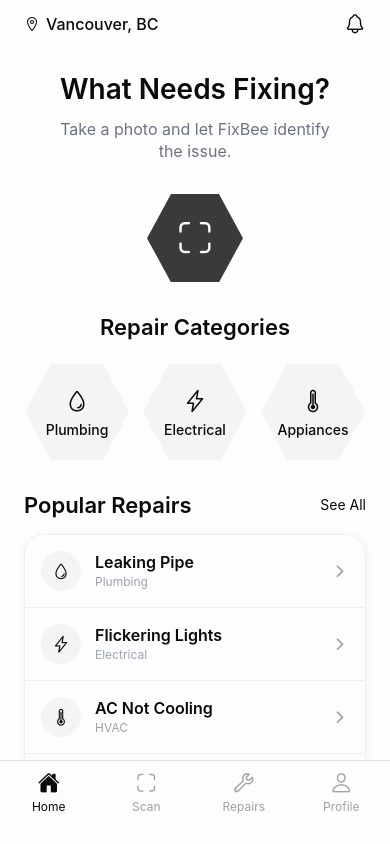
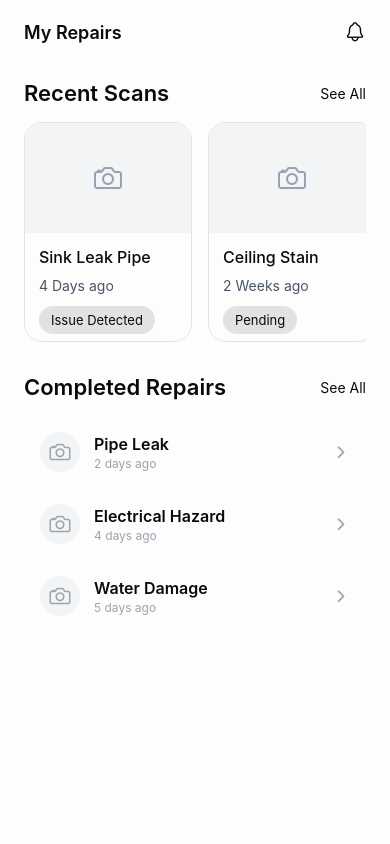
Before and after one commit to capstoneTeam01/Front-End, a React Native app: screen /MyRepairs in a window 390 px wide. Built offline with nearby package versions, Linux system fonts and the light colour scheme; no server answers.

Commit message:
FIXBEE-332 Create Repair Scan Detail Screen FIXBEE-334 Create Recent Scan Detail Screen

```diff
--- /dev/null
+++ b/src/components/RecentScanCard/RecentScanCard.js
@@ -0,0 +1,40 @@
+import React from "react";
+import {
+  View,
+  Text,
+} from "react-native";
+
+import { Ionicons } from "@expo/vector-icons";
+import styles from "./RecentScanCardStyle";
+
+const RecentScanCard = ({ item }) => {
+  return (
+    <View style={styles.card}>
+      <View style={styles.image}>
+        <Ionicons
+          name="camera-outline"
+          size={32}
+          color="#98A2B3"
+        />
+      </View>
+
+      <View style={styles.content}>
+        <Text style={styles.title}>
+          {item.title}
+        </Text>
+
+        <Text style={styles.date}>
+          {item.date}
+        </Text>
+
+        <View style={styles.badge}>
+          <Text style={styles.badgeText}>
+            {item.status}
+          </Text>
+        </View>
+      </View>
+    </View>
+  );
+};
+
+export default RecentScanCard;
--- /dev/null
+++ b/src/components/RecentScanCard/RecentScanCardStyle.js
@@ -0,0 +1,53 @@
+import { StyleSheet } from "react-native";
+
+const styles = StyleSheet.create({
+  card: {
+    width: 168,
+    height: 220,
+    borderWidth: 1,
+    borderColor: "#E2E2E2",
+    borderRadius: 18,
+    backgroundColor: "#FDFDFD",
+    marginRight: 16,
+    overflow: "hidden",
+  },
+
+  image: {
+    height: 110,
+    backgroundColor: "#F3F4F6",
+    alignItems: "center",
+    justifyContent: "center",
+  },
+
+  content: {
+    padding: 14,
+  },
+
+  title: {
+    fontSize: 16,
+    fontWeight: "500",
+    color: "#0A0A0A",
+    marginBottom: 10,
+  },
+
+  date: {
+    fontSize: 14,
+    color: "#4A5565",
+    marginBottom: 12,
+  },
+
+  badge: {
+    alignSelf: "flex-start",
+    backgroundColor: "#E2E2E2",
+    borderRadius: 16,
+    paddingHorizontal: 12,
+    paddingVertical: 6,
+  },
+
+  badgeText: {
+    fontSize: 13,
+    color: "#0A0A0A",
+  },
+});
+
+export default styles;
--- a/src/navigation/AppNavigator.js
+++ b/src/navigation/AppNavigator.js
@@ -6,6 +6,9 @@ import HomeScreen from "../screens/HomeScreen";
 import CategoryScreen from "../screens/CategoryScreen";
 import ScanScreen from "../screens/ScanScreen";
 import NotificationsScreen from "../screens/NotificationsScreen";
+import MyRepairsScreen from "../screens/MyRepairsScreen";
+import DIYSolutionScreen from "../screens/DIYSolutionScreen";
+
 
 const Stack = createNativeStackNavigator();
 
@@ -15,11 +18,13 @@ const AppNavigator = () => {
       <Stack.Navigator
         initialRouteName="Home"
         screenOptions={{ headerShown: false }}
-      >
-        <Stack.Screen name="Home" component={HomeScreen} />
-        <Stack.Screen name="Category" component={CategoryScreen} />
-        <Stack.Screen name="Scan" component={ScanScreen} />
-        <Stack.Screen name="Notifications" component={NotificationsScreen} />
+        >
+          <Stack.Screen name="Home" component={HomeScreen} />
+          <Stack.Screen name="Category" component={CategoryScreen} />
+          <Stack.Screen name="Scan" component={ScanScreen} />
+          <Stack.Screen name="Notifications" component={NotificationsScreen} />
+          <Stack.Screen name="MyRepairs" component={MyRepairsScreen} />
+         <Stack.Screen name="DIYSolution" component={DIYSolutionScreen} />
       </Stack.Navigator>
     </NavigationContainer>
   );
--- a/src/screens/HomeScreen.js
+++ b/src/screens/HomeScreen.js
@@ -163,7 +163,11 @@ const HomeScreen = ({ navigation }) => {
           label="Scan"
           onPress={() => setPopupVisible(true)}
         />
-        <NavItem icon="build-outline" label="Repairs" />
+        <NavItem
+          icon="build-outline"
+          label="Repairs"
+          onPress={() => navigation?.navigate("MyRepairs")}
+          />
         <NavItem icon="person-outline" label="Profile" />
       </View>
 
--- /dev/null
+++ b/src/screens/MyRepairsScreen.js
@@ -0,0 +1,105 @@
+import React from "react";
+import { ScrollView, View, FlatList } from "react-native";
+import { Ionicons } from "@expo/vector-icons";
+import { SafeAreaView } from "react-native-safe-area-context";
+import ScreenHeader from "../components/ScreenHeader/ScreenHeader";
+import SectionHeader from "../components/SectionHeader/SectionHeader";
+import RecentScanCard from "../components/RecentScanCard/RecentScanCard";
+import RepairListItem from "../components/RepairListItem/RepairListItem";
+
+import COLORS from "../constants/colors";
+import styles from "./MyRepairsScreenStyle";
+
+const recentScans = [
+  {
+    id: "1",
+    title: "Sink Leak Pipe",
+    date: "4 Days ago",
+    status: "Issue Detected",
+  },
+  {
+    id: "2",
+    title: "Ceiling Stain",
+    date: "2 Weeks ago",
+    status: "Pending",
+  },
+];
+
+const completedRepairs = [
+  {
+    id: "1",
+    title: "Pipe Leak",
+    subtitle: "2 days ago",
+  },
+  {
+    id: "2",
+    title: "Electrical Hazard",
+    subtitle: "4 days ago",
+  },
+  {
+    id: "3",
+    title: "Water Damage",
+    subtitle: "5 days ago",
+  },
+];
+
+const MyRepairsScreen = ({ navigation }) => {
+  return (
+    <SafeAreaView style={styles.safe}>
+      <ScrollView
+        contentContainerStyle={styles.scroll}
+        showsVerticalScrollIndicator={false}
+      >
+        <ScreenHeader
+          title="My Repairs"
+          onBellPress={() => navigation?.navigate("Notifications")}
+        />
+
+        <View style={styles.section}>
+          <SectionHeader
+            title="Recent Scans"
+            actionLabel="See All"
+            onActionPress={() => {}}
+          />
+
+          <FlatList
+            horizontal
+            data={recentScans}
+            keyExtractor={(item) => item.id}
+            showsHorizontalScrollIndicator={false}
+            contentContainerStyle={styles.scanList}
+            renderItem={({ item }) => <RecentScanCard item={item} />}
+          />
+        </View>
+
+        <View style={styles.section}>
+          <SectionHeader
+            title="Completed Repairs"
+            actionLabel="See All"
+            onActionPress={() => {}}
+          />
+
+          <View style={styles.completedList}>
+            {completedRepairs.map((item) => (
+              <RepairListItem
+                key={item.id}
+                title={item.title}
+                subtitle={item.subtitle}
+                icon={
+                  <Ionicons
+                    name="camera-outline"
+                    size={24}
+                    color={COLORS.textMuted}
+                  />
+                }
+                onPress={() => {}}
+              />
+            ))}
+          </View>
+        </View>
+      </ScrollView>
+    </SafeAreaView>
+  );
+};
+
+export default MyRepairsScreen;
--- /dev/null
+++ b/src/screens/MyRepairsScreenStyle.js
@@ -0,0 +1,28 @@
+import { StyleSheet } from "react-native";
+
+const styles = StyleSheet.create({
+  safe: {
+    flex: 1,
+    backgroundColor: "#FDFDFD",
+  },
+
+  scroll: {
+    paddingHorizontal: 24,
+    paddingTop: 16,
+    paddingBottom: 120,
+  },
+
+  section: {
+    marginTop: 32,
+  },
+
+  scanList: {
+    paddingTop: 16,
+  },
+
+  completedList: {
+    marginTop: 16,
+  },
+});
+
+export default styles;
--- a/src/screens/ScanScreen.js
+++ b/src/screens/ScanScreen.js
@@ -105,7 +105,7 @@ const ScanScreen = ({ navigation, route }) => {
           analysisResult={analysisResult}
           imageUri={imageUri}
           onFindExpertsPress={handleFindExpertsPress}
-          onDiyPress={() => console.log("DIY pressed")}
+          onDiyPress={() => navigation.navigate("DIYSolution")}
         />
       )}
 
```
Also changed, not shown: src/screens/CompletedRepairCard.js (added, +48 -0 lines), src/screens/RepairListItemStyle.js (added, +55 -0 lines).
